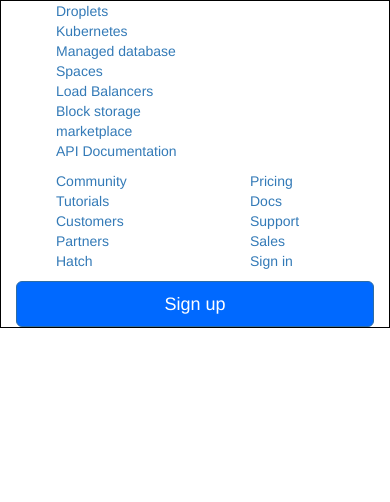
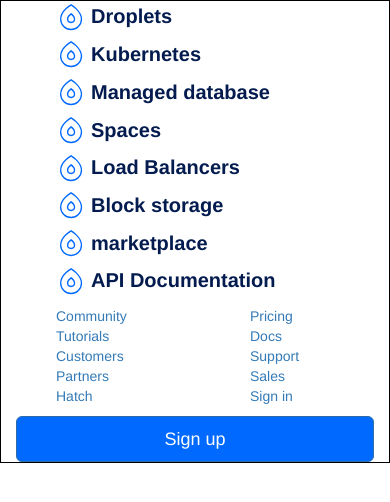
Before and after one commit to Mr2803/html-css-digitalocean, a plain HTML site: page dropdownmobile.html in a window 390 px wide. Drawn offline with nearby package versions, Linux system fonts and the light colour scheme.

Commit message:
add details in dropdown mobile(another html)

```diff
--- a/css/style.css
+++ b/css/style.css
@@ -137,6 +137,36 @@ filter:invert(1);
   text-decoration: none;
 }
 /* dropdown */
+
+/* dropdown mobile */
+
+.row.top_row{
+  text-decoration: none;
+  font-size: 20px;
+  font-weight: bold;
+}
+
+.row.top_row ul li{
+  margin-bottom: 7px;
+}
+
+.row.top_row ul li a{
+  color:#031B4E;
+  margin-bottom: 10px;
+  vertical-align: middle;
+}
+
+.row.top_row ul li:before{
+  content:"";
+  height: 30px;
+  width: 30px;
+  background: url(../img/svg4.svg);
+  display:inline-block;
+  margin-right: 5px;
+  vertical-align: middle;
+}
+
+/* /dropdown mobile */
 
 /* header */
 .my_style-header li {
--- a/dropdownmobile.html
+++ b/dropdownmobile.html
@@ -10,7 +10,7 @@
   </head>
   <body>
     <div class="container debug">
-      <div class="row">
+      <div class="row top_row">
         <div class="col-xs-12">
           <ul>
             <li><a href="#">Droplets</a></li>
```
